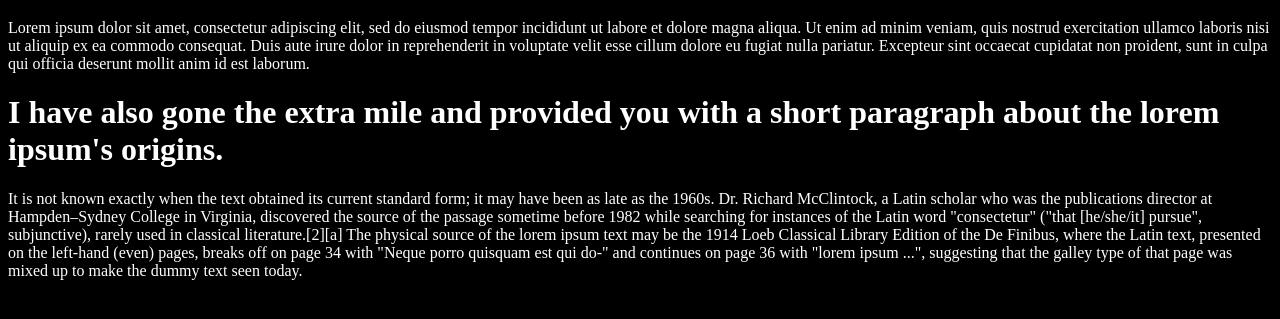
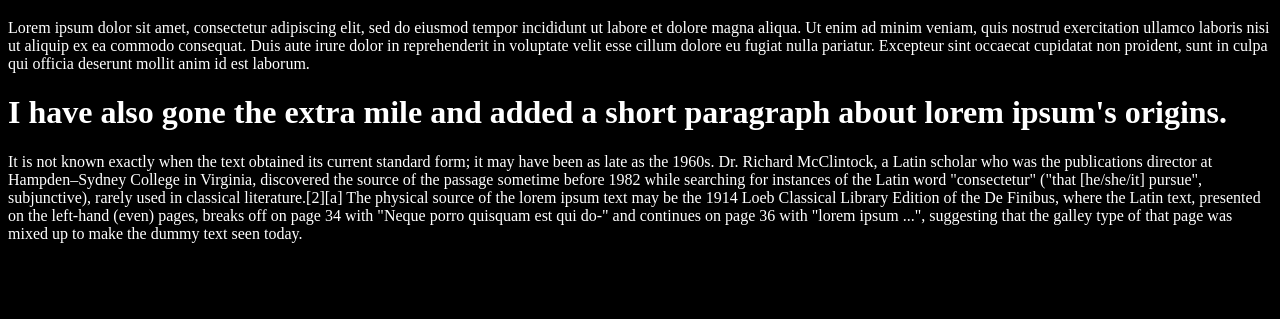
Before and after one commit to jhumbrac/willcourtney.github.io, a plain HTML site: page unit_1/index.html in a window 1280 px wide. Shown: the part 87-406 px from the top of the page. Drawn offline with Linux system fonts and the light colour scheme.

Commit message:
h1 text update

```diff
--- a/unit_1/index.html
+++ b/unit_1/index.html
@@ -5,6 +5,6 @@
 <body>
 	<h1>Here's a bitta lorem ipsum for you now. </h1>
 	<p>Lorem ipsum dolor sit amet, consectetur adipiscing elit, sed do eiusmod tempor incididunt ut labore et dolore magna aliqua. Ut enim ad minim veniam, quis nostrud exercitation ullamco laboris nisi ut aliquip ex ea commodo consequat. Duis aute irure dolor in reprehenderit in voluptate velit esse cillum dolore eu fugiat nulla pariatur. Excepteur sint occaecat cupidatat non proident, sunt in culpa qui officia deserunt mollit anim id est laborum.</p>
-	<h1>I have also gone the extra mile and provided you with a short paragraph about the lorem ipsum's origins.</h1>
+	<h1>I have also gone the extra mile and added a short paragraph about lorem ipsum's origins.</h1>
 	<p>It is not known exactly when the text obtained its current standard form; it may have been as late as the 1960s. Dr. Richard McClintock, a Latin scholar who was the publications director at Hampden–Sydney College in Virginia, discovered the source of the passage sometime before 1982 while searching for instances of the Latin word "consectetur" ("that [he/she/it] pursue", subjunctive), rarely used in classical literature.[2][a] The physical source of the lorem ipsum text may be the 1914 Loeb Classical Library Edition of the De Finibus, where the Latin text, presented on the left-hand (even) pages, breaks off on page 34 with "Neque porro quisquam est qui do-" and continues on page 36 with "lorem ipsum ...", suggesting that the galley type of that page was mixed up to make the dummy text seen today.</p>
 </body>
```
